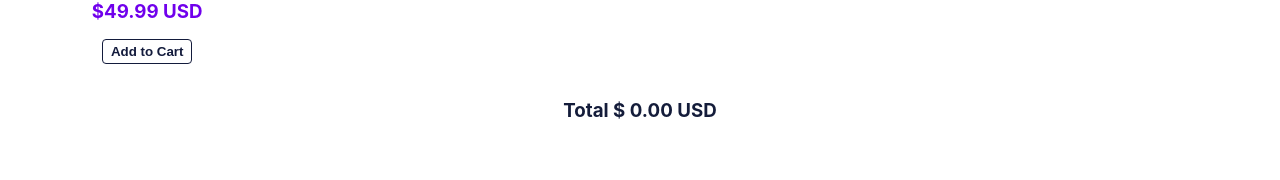
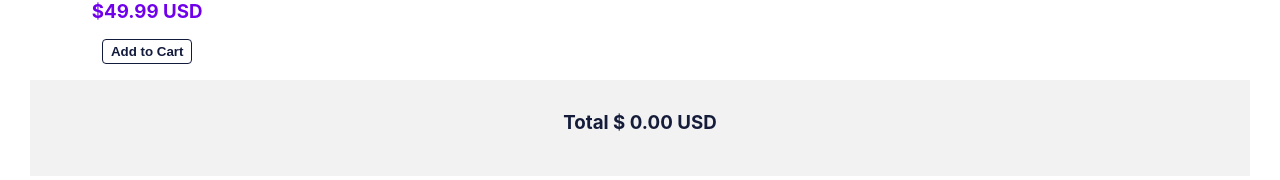
Before and after one commit to wingsown/codecademy-store, a React (Create React App) app: page / in a window 1280 px wide. Shown: the part 617-797 px from the top of the page. Built offline with nearby package versions, Linux system fonts and the light colour scheme.

Commit message:
Cart container

```diff
--- a/src/index.css
+++ b/src/index.css
@@ -139,3 +139,12 @@ code {
   color: white;
   background: #131b3c;
 }
+
+#cart-container {
+  margin: 0;
+  padding: 12px 45px;
+  padding-bottom: 24px;
+  background: #f2f2f2;
+  position: sticky;
+  bottom: 0;
+}
```
